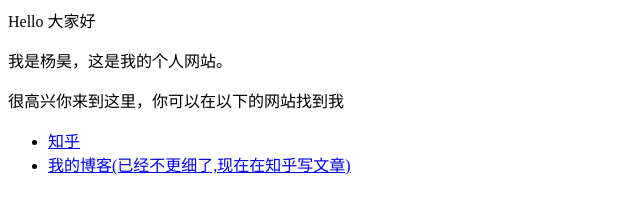
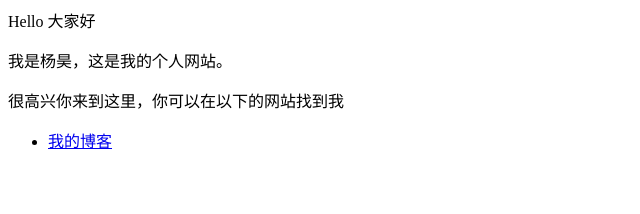
Before and after one commit to yanghao51/yanghao51.github.io, a plain HTML site: page index.html in a window 1280 px wide. Shown: the whole page, without its empty margins (0-640 px from the left). Drawn offline with Linux system fonts and the light colour scheme.

Commit message:
Update index.html

```diff
--- a/index.html
+++ b/index.html
@@ -3,6 +3,5 @@
 <p>很高兴你来到这里，你可以在以下的网站找到我</p>
 
 <ul>
-  <li> <a href="https://www.zhihu.com/people/AJLoveChina">知乎</a> </li>
-  <li> <a href="http://hejie.nigeerhuo.com">我的博客(已经不更细了,现在在知乎写文章)</a> </li>
+  <li> <a href="https://www.cnblogs.com/younghow/">我的博客</a> </li>
 </ul>
```
